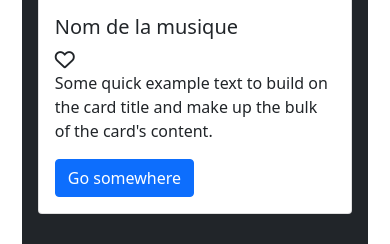
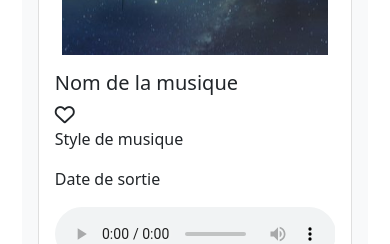
Before and after one commit to FiestyFalconer/MySounds, a PHP site: page / in a window 390 px wide. Shown: the part 402-646 px from the top of the page. Run offline with PHP 8.4, Linux system fonts and the light colour scheme.

Commit message:
ajout du squelette de la page d'accueil pour 3 musiques aléatoires

```diff
--- a/src/css/style.css
+++ b/src/css/style.css
@@ -21,6 +21,13 @@
     margin: auto;
 }
 
+.medias
+{
+    width: 75%;
+    height: 250px;
+    object-fit: cover;
+}
+
 @media only screen and (max-width: 1920px)
 {
     .mainContainer
@@ -30,7 +37,13 @@
 
     .mainContainerIndex
     {
-        width: 75%;
+        width: 80%;
+    }
+
+    .medias
+    {
+        width: 85%;
+        height: 250px;
     }
 }
 
@@ -43,7 +56,7 @@
 
     .mainContainerIndex
     {
-        width: 80%;
+        width: 85%;
     }
 }
 
@@ -56,15 +69,34 @@
 
     .mainContainerIndex
     {
-        width: 90%;
+        width: 95%;
+    }
+
+    .submitBtn
+    {
+        width: 65%;
     }
 }
 
-@media only screen and (max-width: 900px)
+@media only screen and (max-width: 1000px)
 {
     .cardContainer
     {
         flex-wrap: wrap;
+    }
+
+    .mainContainerIndex
+    {
+        width: 60%;
+    }
+}
+
+@media only screen and (max-width: 800px)
+{
+
+    .mainContainerIndex
+    {
+        width: 80%;
     }
 }
 
@@ -84,4 +116,5 @@
     {
         width: 95%;
     }
+
 }
--- a/src/index.php
+++ b/src/index.php
@@ -1,7 +1,7 @@
 <?php
 session_start();
 
-    if(!isset($_SESSION['idUser'])){
+if (!isset($_SESSION['idUser'])) {
     $_SESSION = [
         'idUser' => '',
         'connected' => false,
@@ -36,37 +36,47 @@
 <body>
     <header>
         <!--Navbar-->
-        <?=$commmonNav?>
+        <?= $commmonNav ?>
     </header>
     <main class="container-fluid mainContainerIndex mt-5">
-        <h2>3 musiques aléatoires</h2>
-        <div class="d-flex cardContainer bg-dark">
-
-            <div class="card m-3">
-                <img class="card-img-top" src="..." alt="">
+        <h2 class="text-center mb-4">3 musiques aléatoires</h2>
+        <div class="d-flex cardContainer bg-light">
+            <div class="card m-3 w-100">
+                <img class="card-img-top medias mx-auto mt-4" src="./upload/ocean.jpg" alt="image">
                 <div class="card-body">
                     <h5 class="card-title">Nom de la musique</h5>
                     <i class="fa-regular fa-heart fa-lg"></i>
-                    <p class="card-text">Some quick example text to build on the card title and make up the bulk of the card's content.</p>
-                    <a href="#" class="btn btn-primary">Go somewhere</a>
+                    <p class="card-text">Style de musique</p>
+                    <p class="card-text">Date de sortie</p>
+                    <audio controls class="w-100">
+                        <source src="./upload/Watch-The-World-Burn.mp3" type="audio/mp3">
+                    </audio>
                 </div>
             </div>
 
-            <div class="card m-3">
-                <img class="card-img-top" src="..." alt="Card image cap">
+            <div class="card m-3 w-100">
+                <img class="card-img-top medias mx-auto mt-4" src="./upload/photoProfil.png" alt="image">
                 <div class="card-body">
-                    <h5 class="card-title">Card title</h5>
-                    <p class="card-text">Some quick example text to build on the card title and make up the bulk of the card's content.</p>
-                    <a href="#" class="btn btn-primary">Go somewhere</a>
+                    <h5 class="card-title">Nom de la musique</h5>
+                    <i class="fa-regular fa-heart fa-lg"></i>
+                    <p class="card-text">Style de musique</p>
+                    <p class="card-text">Date de sortie</p>
+                    <audio controls class="w-100">
+                        <source src="./upload/Watch-The-World-Burn.mp3" type="audio/mp3">
+                    </audio>
                 </div>
             </div>
 
-            <div class="card m-3">
-                <img class="card-img-top" src="..." alt="Card image cap">
+            <div class="card m-3 w-100">
+                <img class="card-img-top medias mx-auto mt-4" src="./upload/fondEcran.png" alt="image">
                 <div class="card-body">
-                    <h5 class="card-title">Card title</h5>
-                    <p class="card-text">Some quick example text to build on the card title and make up the bulk of the card's content.</p>
-                    <a href="#" class="btn btn-primary">Go somewhere</a>
+                    <h5 class="card-title">Nom de la musique</h5>
+                    <i class="fa-regular fa-heart fa-lg"></i>
+                    <p class="card-text">Style de musique</p>
+                    <p class="card-text">Date de sortie</p>
+                    <audio controls class="w-100">
+                        <source src="./upload/Watch-The-World-Burn.mp3" type="audio/mp3">
+                    </audio>
                 </div>
             </div>
         </div>
```
Also changed, not shown: src/upload/fondEcran.png (added), src/upload/ocean.jpg (added), src/upload/photoProfil.png (added). Lines whose indentation alone changed are shown as unchanged.
